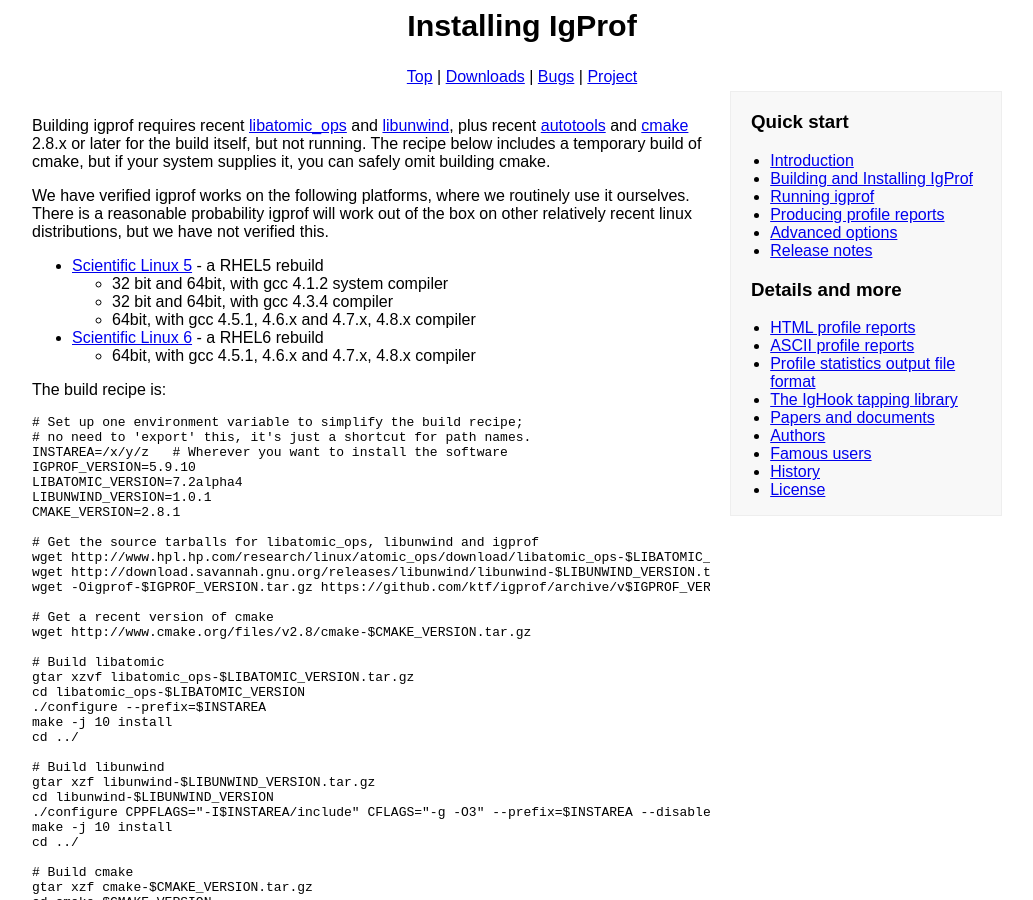
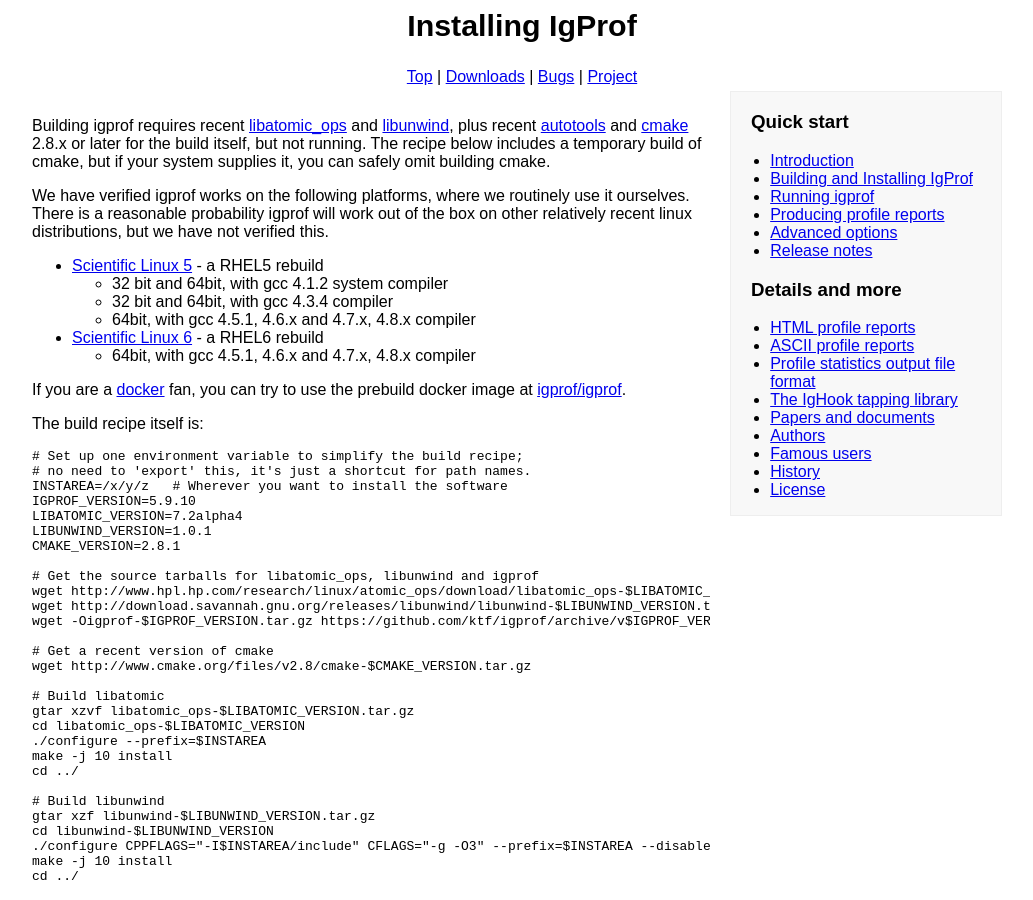
Before and after one commit to igprof/igprof, a Jekyll site: the page built from install.md, in a window 1280 px wide and 900 px high. Shown: the whole window, without its empty margins (118-1151 px from the left). Built offline with Jekyll 4.4.1, drawn with Linux system fonts in a browser that asks for light colours.

Commit message:
Mention docker support.

```diff
--- a/install.md
+++ b/install.md
@@ -25,7 +25,10 @@ verified this.
  * [Scientific Linux 6](https://www.scientificlinux.org/) - a RHEL6 rebuild
    * 64bit, with gcc 4.5.1, 4.6.x and 4.7.x, 4.8.x compiler
 
-The build recipe is:
+If you are a [docker](http://docker.io) fan, you can try to use the prebuild
+docker image at [igprof/igprof](https://registry.hub.docker.com/u/igprof/igprof).
+
+The build recipe itself is:
 
     # Set up one environment variable to simplify the build recipe;
     # no need to 'export' this, it's just a shortcut for path names.
```
